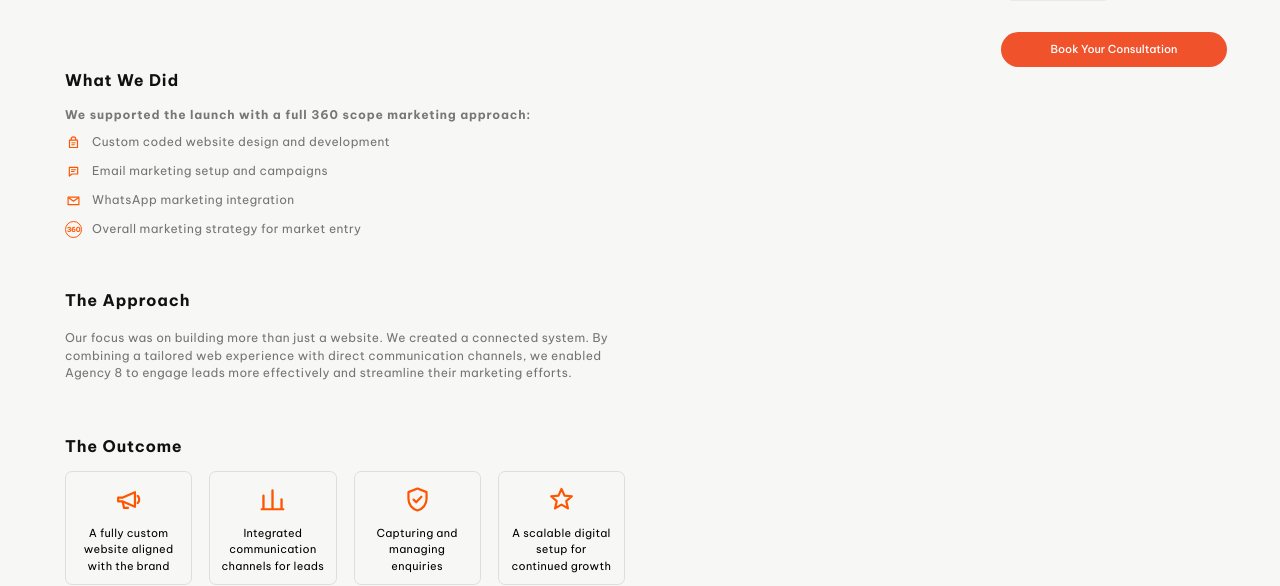
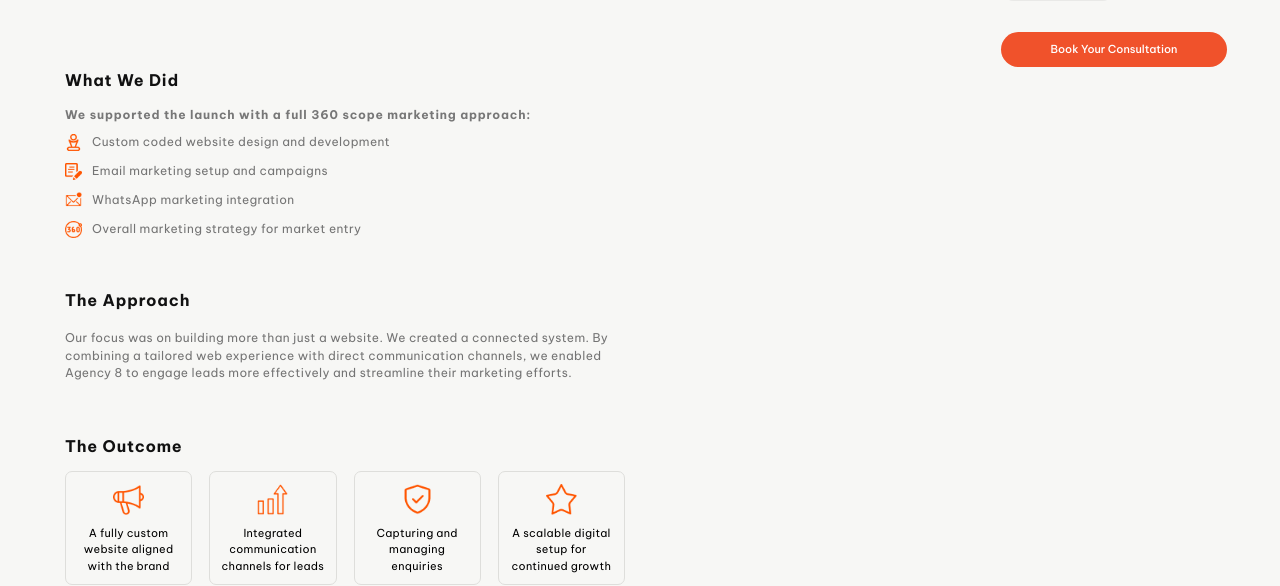
Before and after one commit to Aftab-Ahmed-Soomro/USS-360, a Next.js app: page /projects/agency-8 in a window 1280 px wide. Shown: the part 1462-2048 px from the top of the page. Built offline with nearby package versions, Linux system fonts and the light colour scheme.

Commit message:
Project detail page icons added

```diff
--- a/app/projects/ProjectDetailPage.tsx
+++ b/app/projects/ProjectDetailPage.tsx
@@ -3,6 +3,20 @@ import Link from "next/link";
 import { Footer } from "../components/Footer";
 import { Header } from "../components/Header";
 import type { OutcomeIcon, ProjectDetail, WorkIcon } from "./project-details";
+
+const outcomeIconAssets: Record<OutcomeIcon, string> = {
+  megaphone: "/assets/outcome1.png",
+  bars: "/assets/outcome2.png",
+  shield: "/assets/outcome3.png",
+  star: "/assets/outcome4.png",
+};
+
+const workIconAssets: Record<WorkIcon, string> = {
+  creator: "/assets/content1.png",
+  social: "/assets/content2.png",
+  email: "/assets/content3.png",
+  "360": "/assets/content4.png",
+};
 
 function CornerFrame() {
   return (
@@ -16,73 +30,28 @@ function CornerFrame() {
 }
 
 function LineIcon({ type }: { type: OutcomeIcon }) {
-  if (type === "megaphone") {
-    return (
-      <svg viewBox="0 0 24 24" aria-hidden className="size-[31px]">
-        <path d="M4 13.5h3.6l9.4 4.2V6.3L7.6 10.5H4v3z" fill="none" stroke="currentColor" strokeWidth="1.7" strokeLinejoin="round" />
-        <path d="M7.5 14l1.1 4.5h3" fill="none" stroke="currentColor" strokeWidth="1.7" strokeLinecap="round" />
-        <path d="M19.1 9.2c.8.7 1.2 1.7 1.2 2.8s-.4 2.1-1.2 2.8" fill="none" stroke="currentColor" strokeWidth="1.7" strokeLinecap="round" />
-      </svg>
-    );
-  }
-
-  if (type === "bars") {
-    return (
-      <svg viewBox="0 0 24 24" aria-hidden className="size-[31px]">
-        <path d="M5 19V9m7 10V5m7 14v-7" fill="none" stroke="currentColor" strokeWidth="1.8" strokeLinecap="round" />
-        <path d="M3.5 19.5h17" fill="none" stroke="currentColor" strokeWidth="1.5" strokeLinecap="round" />
-      </svg>
-    );
-  }
-
-  if (type === "shield") {
-    return (
-      <svg viewBox="0 0 24 24" aria-hidden className="size-[31px]">
-        <path d="M12 3.5l7 2.8v5.4c0 4.1-2.8 7.7-7 8.8-4.2-1.1-7-4.7-7-8.8V6.3l7-2.8z" fill="none" stroke="currentColor" strokeWidth="1.7" strokeLinejoin="round" />
-        <path d="M9 12.1l2 2 4-4.2" fill="none" stroke="currentColor" strokeWidth="1.7" strokeLinecap="round" strokeLinejoin="round" />
-      </svg>
-    );
-  }
-
   return (
-    <svg viewBox="0 0 24 24" aria-hidden className="size-[31px]">
-      <path d="M12 3.8l2.3 5.2 5.7.5-4.3 3.8 1.3 5.6-5-2.9-5 2.9 1.3-5.6L4 9.5 9.7 9 12 3.8z" fill="none" stroke="currentColor" strokeWidth="1.7" strokeLinejoin="round" />
-    </svg>
+    <Image
+      src={outcomeIconAssets[type]}
+      alt=""
+      width={31}
+      height={31}
+      aria-hidden
+      className="size-[31px] object-contain"
+    />
   );
 }
 
 function WorkIconView({ type }: { type: WorkIcon }) {
-  if (type === "social") {
-    return (
-      <svg viewBox="0 0 18 18" aria-hidden className="size-[15px]">
-        <path d="M4 4h10v8H7.2L4 14.5V4z" fill="none" stroke="currentColor" strokeWidth="1.4" strokeLinejoin="round" />
-        <path d="M6.6 6.9h4.8M6.6 9h3.2" fill="none" stroke="currentColor" strokeWidth="1.2" strokeLinecap="round" />
-      </svg>
-    );
-  }
-
-  if (type === "email") {
-    return (
-      <svg viewBox="0 0 18 18" aria-hidden className="size-[15px]">
-        <path d="M2.5 5h13v9h-13V5z" fill="none" stroke="currentColor" strokeWidth="1.4" strokeLinejoin="round" />
-        <path d="M3.2 5.7L9 10l5.8-4.3" fill="none" stroke="currentColor" strokeWidth="1.4" strokeLinecap="round" strokeLinejoin="round" />
-      </svg>
-    );
-  }
-
-  if (type === "360") {
-    return (
-      <span className="grid size-[17px] place-items-center rounded-full border border-current font-[var(--font-inter)] text-[7px] font-bold leading-none tracking-[-0.3px]">
-        360
-      </span>
-    );
-  }
-
   return (
-    <svg viewBox="0 0 18 18" aria-hidden className="size-[15px]">
-      <path d="M4.2 15V6.1h9.6V15H4.2zM6.2 6.1V4.9A2.8 2.8 0 0 1 9 2.3a2.8 2.8 0 0 1 2.8 2.6v1.2" fill="none" stroke="currentColor" strokeWidth="1.35" strokeLinecap="round" strokeLinejoin="round" />
-      <path d="M7 9.4h4M7 11.7h3" fill="none" stroke="currentColor" strokeWidth="1.15" strokeLinecap="round" />
-    </svg>
+    <Image
+      src={workIconAssets[type]}
+      alt=""
+      width={17}
+      height={17}
+      aria-hidden
+      className="size-[17px] object-contain"
+    />
   );
 }
 
```
